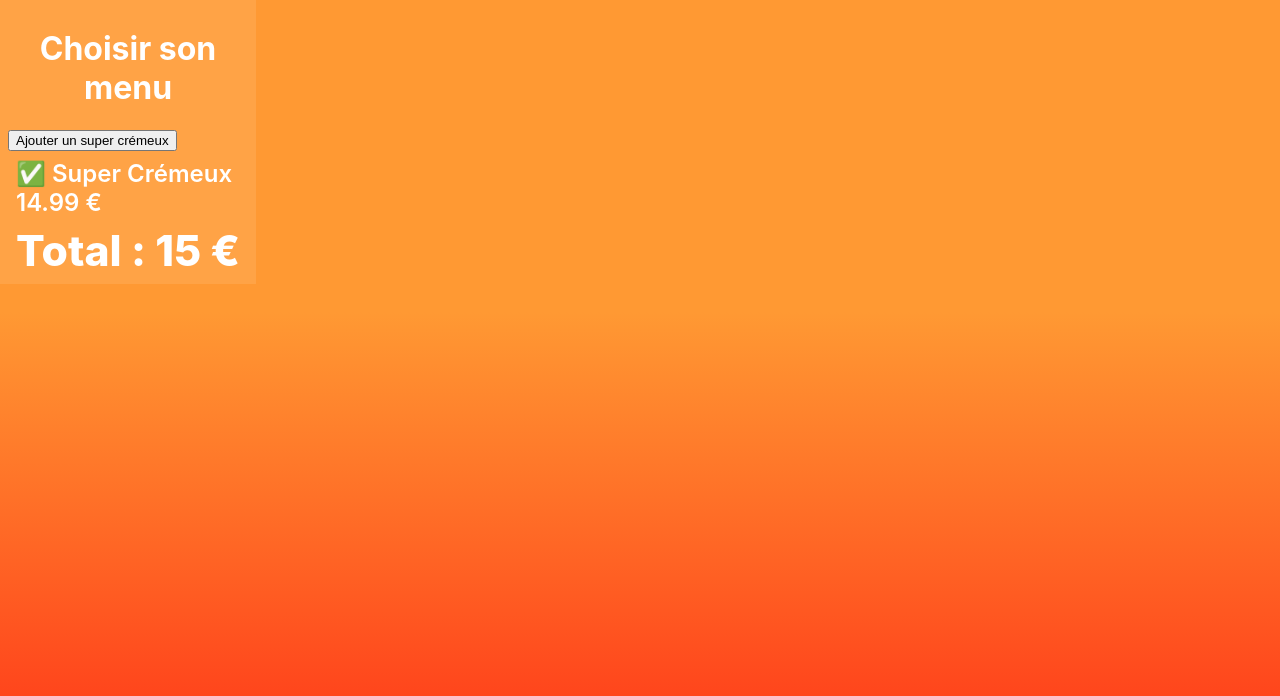
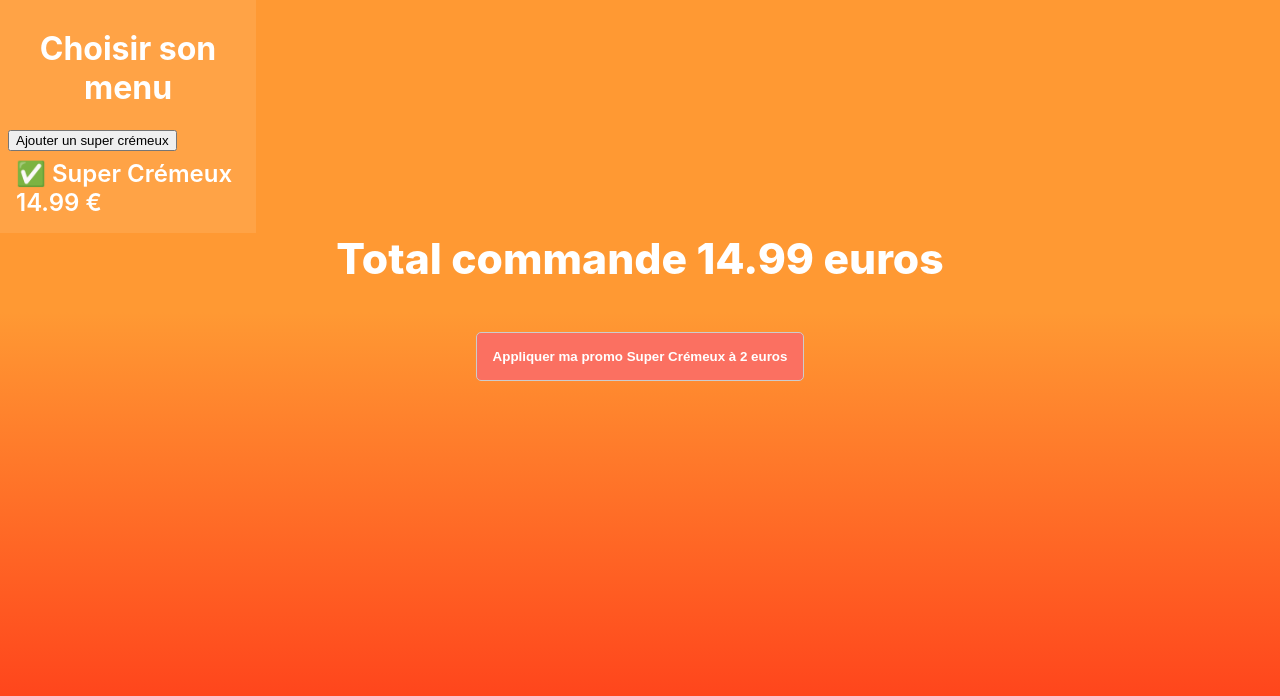
Before and after one commit to yusef-boulam/First_Project_Redux, a React (Create React App) app in the folder resto-cmd/: page / in a window 1280 px wide. Both pictures are taken after a click on the button "Ajouter un super crémeux". Shown: the top 696 px of the page. Built offline with nearby package versions, Linux system fonts and the light colour scheme.

Commit message:
addind the Voucher Component

```diff
--- a/resto-cmd/src/app/App.js
+++ b/resto-cmd/src/app/App.js
@@ -2,6 +2,8 @@ import { Provider } from 'react-redux'
 import { store } from './store';
 import './App.css';
 import { Cart } from '../features/cart/Cart';
+import { Voucher } from '../features/voucher/Voucher';
+import { Total } from '../features/total/Total';
 
 
 function App() {
@@ -9,6 +11,8 @@ function App() {
     <Provider store={store}>
       <div className="App">
         <Cart />
+        <Total />
+        <Voucher />
       </div>
     </Provider>
   );
--- a/resto-cmd/src/features/cart/Cart.js
+++ b/resto-cmd/src/features/cart/Cart.js
@@ -6,11 +6,6 @@ export const Cart = () => {
     const store = useStore();
 
     const [list, setList] = useState(store.getState().list);
-
-    const totalCommand = list.reduce(
-        (prv, cur) => Math.round(prv + cur.price),
-        0
-    );
 
     useEffect(() => {
         store.subscribe(() => {
@@ -35,11 +30,7 @@ export const Cart = () => {
                     {item.title} {item.price} €
                 </span>
             ))}
-            {list.length === 0 ? (
-                <div className="TotalCommand">Aucun produit sélectionné</div>
-            ) : (
-                <div className="TotalCommand">Total : {totalCommand} €</div>
-            )}
+
         </div>
     );
 };
--- /dev/null
+++ b/resto-cmd/src/features/total/Total.js
@@ -0,0 +1,18 @@
+import { useStore } from "react-redux";
+import { useEffect, useState } from "react";
+
+
+
+export const Total = () => {
+    const store = useStore();
+    const [list, setList] = useState(store.getState().list)
+
+    const totalCommand = list.reduce((prv, cur) => cur.price + prv, 0)
+    useEffect(() => {
+        store.subscribe(() => setList(store.getState().list))
+    })
+
+    return <div className="TotalCommand">
+        {list.length === 0 ? <div>Aucun produit sélectionné</div> : <div>Total commande {totalCommand} euros</div>}
+    </div>
+};
--- /dev/null
+++ b/resto-cmd/src/features/voucher/Voucher.js
@@ -0,0 +1,26 @@
+import { useStore } from 'react-redux';
+import { useEffect, useState } from 'react';
+
+export const Voucher = () => {
+    const store = useStore();
+    const [list, setList] = useState(store.getState().list);
+
+    const available = list.find(product => product.title === 'Super Crémeux');
+
+    useEffect(() => {
+        store.subscribe(() => setList(store.getState().list));
+    })
+
+    return <div className="Voucher">
+        {
+            available && <button onClick={
+                () => store.dispatch({
+                    type: 'APPLY_VOUCHER',
+                    payload: { price: 2 }
+                })
+            }>
+                Appliquer ma promo Super Crémeux à 2 euros
+            </button>
+        }
+    </div>
+}
```
